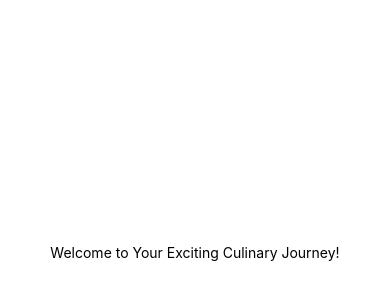
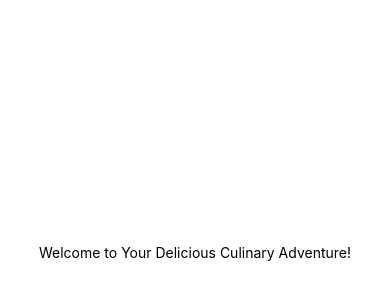
Before and after one commit to aitsereal1973/app-de-recetas, a React Native app: screen / in a window 390 px wide. Shown: the part 170-470 px from the top of the page. Built offline with nearby package versions, Linux system fonts and the light colour scheme.

Commit message:
Updated welcome message text for better engagement.

```diff
--- a/App.js
+++ b/App.js
@@ -4,7 +4,7 @@ import { StyleSheet, Text, View } from 'react-native';
 const App = () => {
   return (
     <View style={styles.container}>
-      <Text>Welcome to Your Exciting Culinary Journey!</Text>
+      <Text>Welcome to Your Delicious Culinary Adventure!</Text>
     </View>
   );
 };
```
